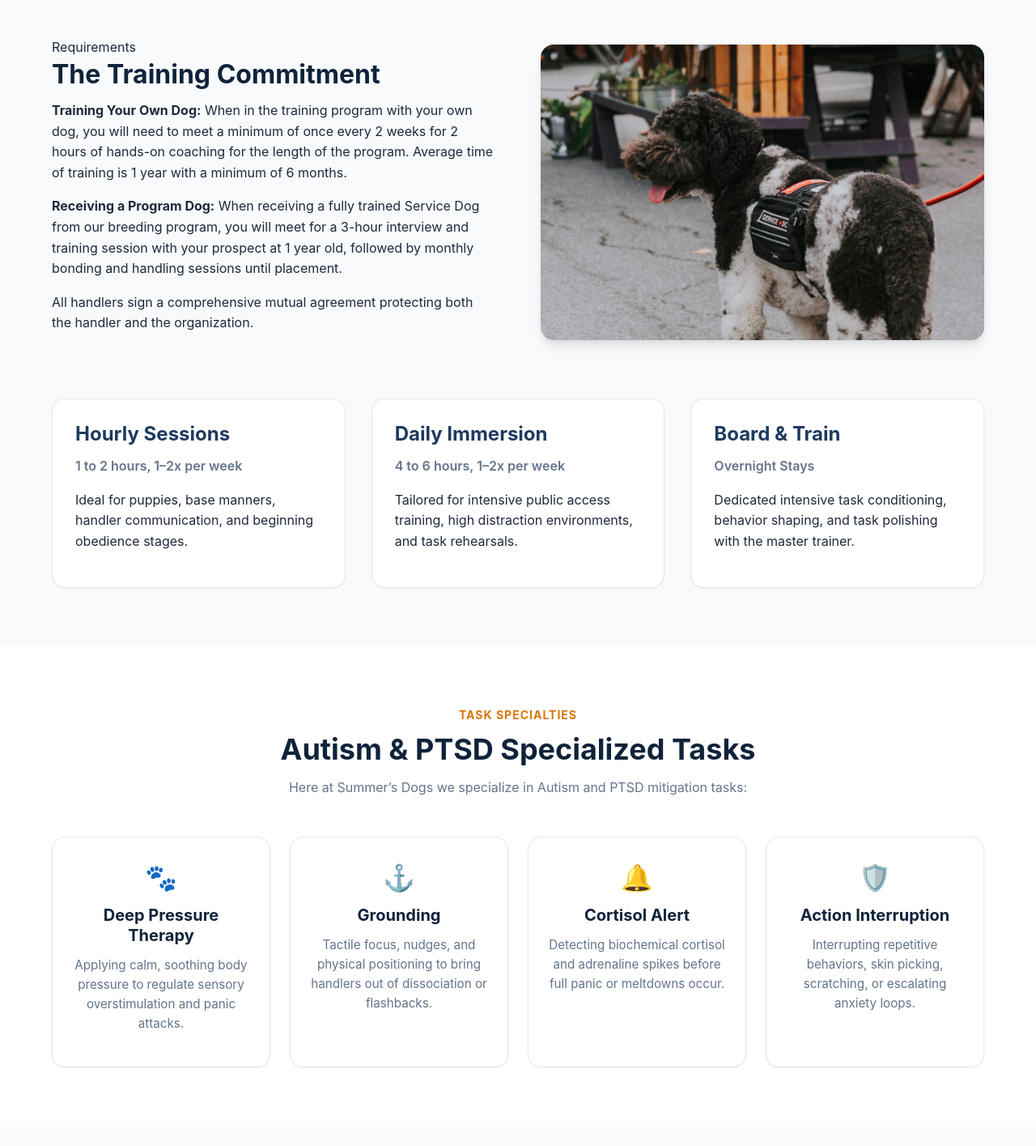
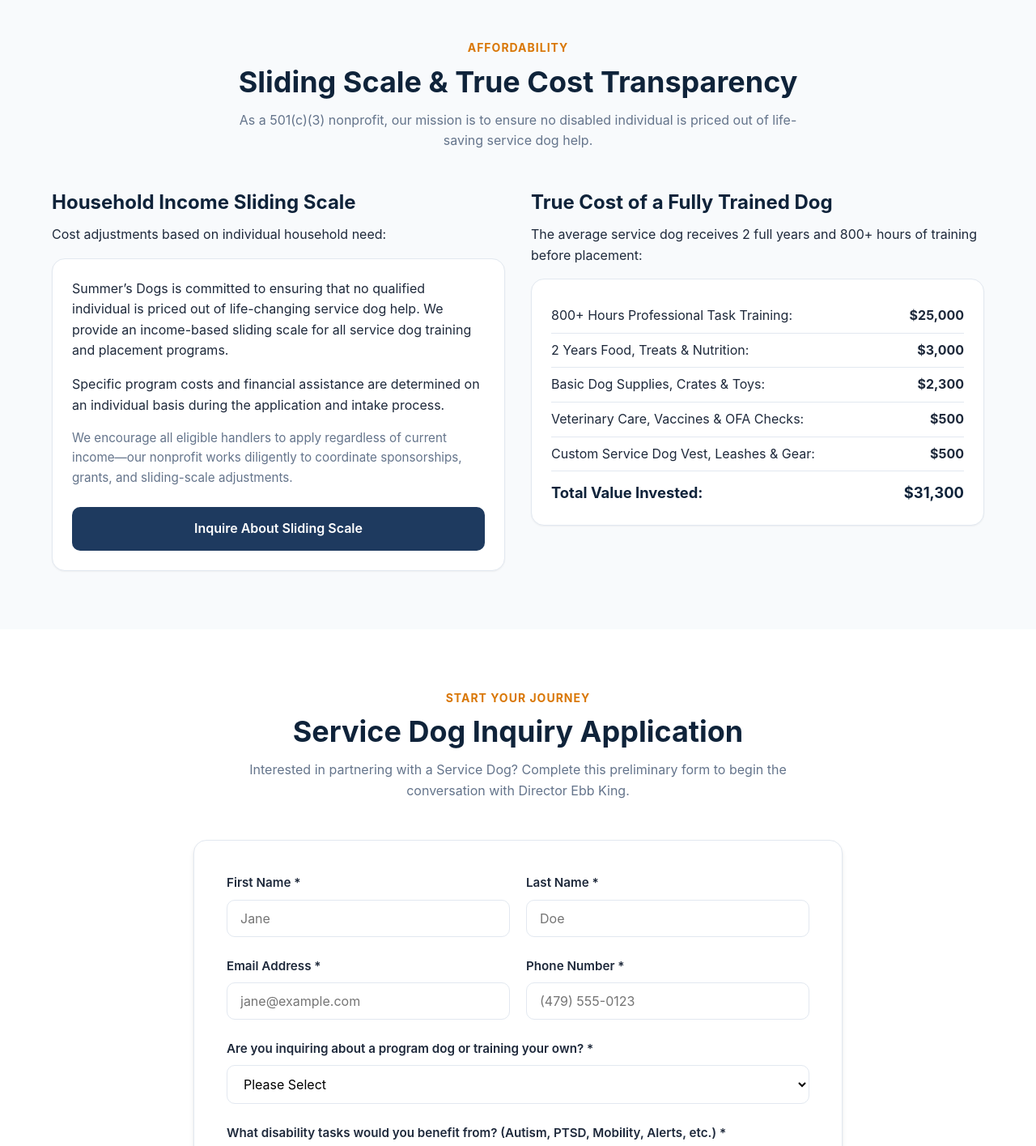
Before and after one commit to DLMorrell/summersdogs, a plain HTML site: page service-dogs.html in a window 1280 px wide. Shown: the part 1120-2535 px from the top of the page at 81% size. Drawn offline with Linux system fonts and the light colour scheme.

Commit message:
Update service-dogs.html: remove sections and generalize sliding scale description

```diff
--- a/service-dogs.html
+++ b/service-dogs.html
@@ -91,82 +91,6 @@
     </div>
   </section>
 
-  <!-- Commitment & Formats -->
-  <section class="section section-alt">
-    <div class="container">
-      <div class="feature-split">
-        <div>
-          <span class="tag">Requirements</span>
-          <h2>The Training Commitment</h2>
-          <p>
-            <strong>Training Your Own Dog:</strong> When in the training program with your own dog, you will need to meet a minimum of once every 2 weeks for 2 hours of hands-on coaching for the length of the program. Average time of training is 1 year with a minimum of 6 months.
-          </p>
-          <p>
-            <strong>Receiving a Program Dog:</strong> When receiving a fully trained Service Dog from our breeding program, you will meet for a 3-hour interview and training session with your prospect at 1 year old, followed by monthly bonding and handling sessions until placement.
-          </p>
-          <p>
-            All handlers sign a comprehensive mutual agreement protecting both the handler and the organization.
-          </p>
-        </div>
-        <div>
-          <img src="assets/images/image.jpg" alt="Service Dog Handler Practice">
-        </div>
-      </div>
-
-      <div class="grid-3" style="margin-top: 3rem;">
-        <div class="card" style="padding: 1.75rem;">
-          <h3 style="color: var(--primary);">Hourly Sessions</h3>
-          <p class="text-muted" style="font-weight: 600;">1 to 2 hours, 1–2x per week</p>
-          <p>Ideal for puppies, base manners, handler communication, and beginning obedience stages.</p>
-        </div>
-        <div class="card" style="padding: 1.75rem;">
-          <h3 style="color: var(--primary);">Daily Immersion</h3>
-          <p class="text-muted" style="font-weight: 600;">4 to 6 hours, 1–2x per week</p>
-          <p>Tailored for intensive public access training, high distraction environments, and task rehearsals.</p>
-        </div>
-        <div class="card" style="padding: 1.75rem;">
-          <h3 style="color: var(--primary);">Board & Train</h3>
-          <p class="text-muted" style="font-weight: 600;">Overnight Stays</p>
-          <p>Dedicated intensive task conditioning, behavior shaping, and task polishing with the master trainer.</p>
-        </div>
-      </div>
-    </div>
-  </section>
-
-  <!-- Specialized Tasks -->
-  <section class="section">
-    <div class="container">
-      <div class="section-header">
-        <span class="tag">Task Specialties</span>
-        <h2>Autism & PTSD Specialized Tasks</h2>
-        <p class="text-muted">Here at Summer’s Dogs we specialize in Autism and PTSD mitigation tasks:</p>
-      </div>
-
-      <div class="grid-4">
-        <div class="card" style="padding: 1.5rem; text-align: center;">
-          <div style="font-size: 2rem; margin-bottom: 0.5rem;">🐾</div>
-          <h4>Deep Pressure Therapy</h4>
-          <p class="text-muted" style="font-size: 0.95rem;">Applying calm, soothing body pressure to regulate sensory overstimulation and panic attacks.</p>
-        </div>
-        <div class="card" style="padding: 1.5rem; text-align: center;">
-          <div style="font-size: 2rem; margin-bottom: 0.5rem;">⚓</div>
-          <h4>Grounding</h4>
-          <p class="text-muted" style="font-size: 0.95rem;">Tactile focus, nudges, and physical positioning to bring handlers out of dissociation or flashbacks.</p>
-        </div>
-        <div class="card" style="padding: 1.5rem; text-align: center;">
-          <div style="font-size: 2rem; margin-bottom: 0.5rem;">🔔</div>
-          <h4>Cortisol Alert</h4>
-          <p class="text-muted" style="font-size: 0.95rem;">Detecting biochemical cortisol and adrenaline spikes before full panic or meltdowns occur.</p>
-        </div>
-        <div class="card" style="padding: 1.5rem; text-align: center;">
-          <div style="font-size: 2rem; margin-bottom: 0.5rem;">🛡️</div>
-          <h4>Action Interruption</h4>
-          <p class="text-muted" style="font-size: 0.95rem;">Interrupting repetitive behaviors, skin picking, scratching, or escalating anxiety loops.</p>
-        </div>
-      </div>
-    </div>
-  </section>
-
   <!-- Financial Assistance & Sliding Scale -->
   <section class="section section-alt">
     <div class="container">
@@ -179,33 +103,19 @@
       <div class="grid-2" style="align-items: start;">
         <div>
           <h3>Household Income Sliding Scale</h3>
-          <p>Fees are adjusted according to household income:</p>
-          <table class="price-table">
-            <thead>
-              <tr>
-                <th>Household Income</th>
-                <th>Program Cost</th>
-              </tr>
-            </thead>
-            <tbody>
-              <tr>
-                <td><strong>Under $35,000</strong></td>
-                <td><span style="color: var(--success); font-weight: 700;">100% Free (Full Grant)</span></td>
-              </tr>
-              <tr>
-                <td><strong>Under $50,000</strong></td>
-                <td>25% of Standard Cost</td>
-              </tr>
-              <tr>
-                <td><strong>Under $100,000</strong></td>
-                <td>50% of Standard Cost</td>
-              </tr>
-              <tr>
-                <td><strong>Under $150,000</strong></td>
-                <td>75% of Standard Cost</td>
-              </tr>
-            </tbody>
-          </table>
+          <p>Cost adjustments based on individual household need:</p>
+          <div style="background: white; border: 1px solid var(--border-color); border-radius: var(--radius-lg); padding: 1.5rem; box-shadow: var(--shadow-sm);">
+            <p style="margin-bottom: 1rem;">
+              Summer’s Dogs is committed to ensuring that no qualified individual is priced out of life-changing service dog help. We provide an income-based sliding scale for all service dog training and placement programs.
+            </p>
+            <p style="margin-bottom: 1rem;">
+              Specific program costs and financial assistance are determined on an individual basis during the application and intake process.
+            </p>
+            <p class="text-muted" style="font-size: 0.95rem; margin-bottom: 1.5rem;">
+              We encourage all eligible handlers to apply regardless of current income—our nonprofit works diligently to coordinate sponsorships, grants, and sliding-scale adjustments.
+            </p>
+            <a href="#apply" class="btn btn-primary" style="width: 100%;">Inquire About Sliding Scale</a>
+          </div>
         </div>
 
         <div>
```
